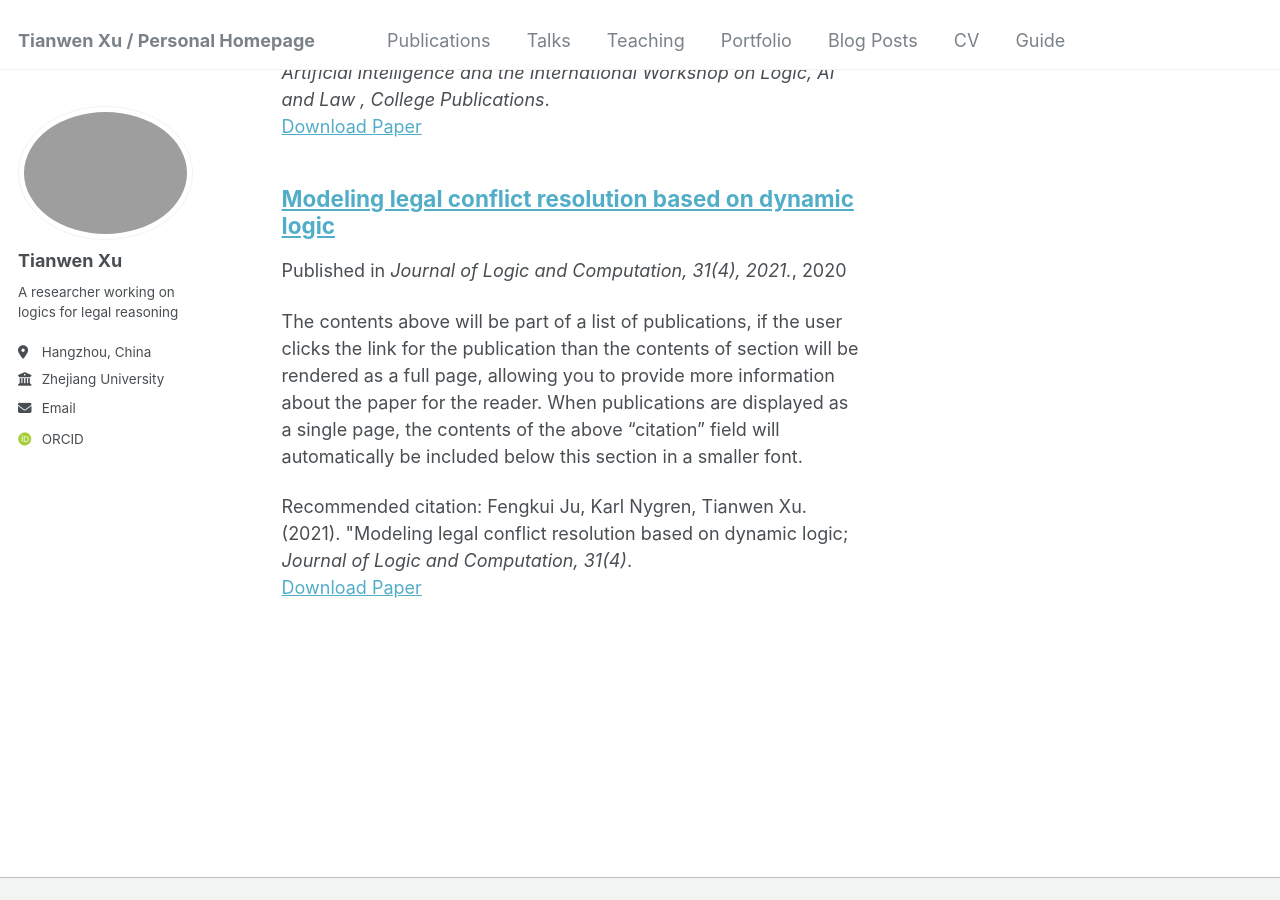
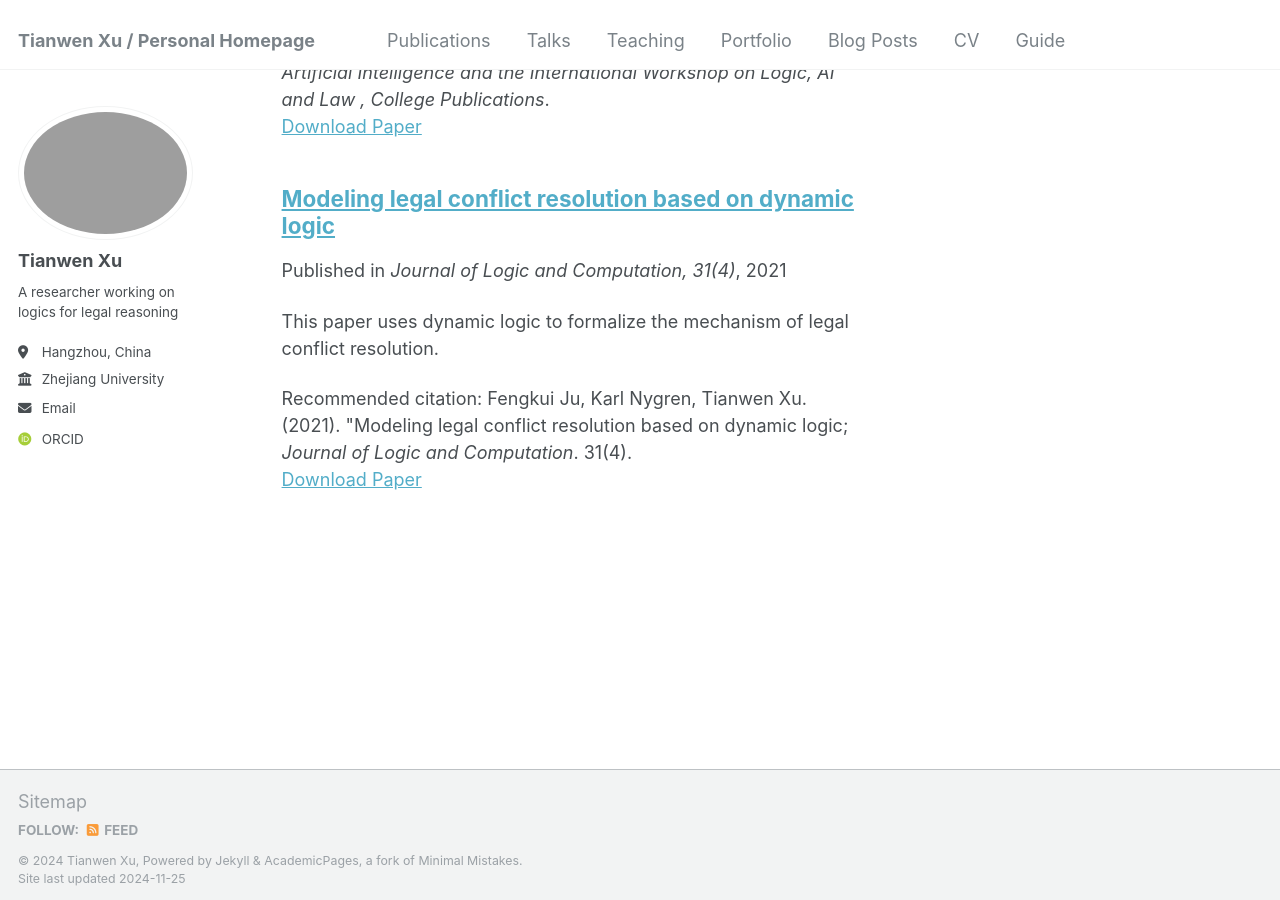
Before and after one commit to tianwenxu-lawlogic/tianwenxu-lawlogic.github.io, a Jekyll site: the page built from _pages/publications.html, in a window 1280 px wide and 900 px high, scrolled down 1619 px. Built offline with Jekyll 4.4.1, drawn with Linux system fonts in a browser that asks for light colours; some web fonts are replaced.

Commit message:
Update 2020-09-29-legal-conflict-resolution.md

```diff
--- a/_publications/2020-09-29-legal-conflict-resolution.md
+++ b/_publications/2020-09-29-legal-conflict-resolution.md
@@ -3,12 +3,12 @@ title: "Modeling legal conflict resolution based on dynamic logic"
 collection: publications
 category: manuscripts
 permalink: /publication/Modeling legal conflict resolution based on dynamic logic
-#excerpt: 'This paper is about the number 2. The number 3 is left for future work.'
-date: 2020-09-29
-venue: 'Journal of Logic and Computation, 31(4), 2021.'
+excerpt: 'This paper uses dynamic logic to formalize the mechanism of legal conflict resolution.'
+date: 2021-01-01
+venue: 'Journal of Logic and Computation, 31(4)'
 #slidesurl: 'http://academicpages.github.io/files/slides2.pdf'
 paperurl: 'https://doi.org/10.1093/logcom/exaa054'
-citation: 'Fengkui Ju, Karl Nygren, Tianwen Xu. (2021). &quot;Modeling legal conflict resolution based on dynamic logic; <i>Journal of Logic and Computation, 31(4)</i>.'
+citation: 'Fengkui Ju, Karl Nygren, Tianwen Xu. (2021). &quot;Modeling legal conflict resolution based on dynamic logic; <i>Journal of Logic and Computation</i>. 31(4).'
 ---
 
 The contents above will be part of a list of publications, if the user clicks the link for the publication than the contents of section will be rendered as a full page, allowing you to provide more information about the paper for the reader. When publications are displayed as a single page, the contents of the above "citation" field will automatically be included below this section in a smaller font.
```
